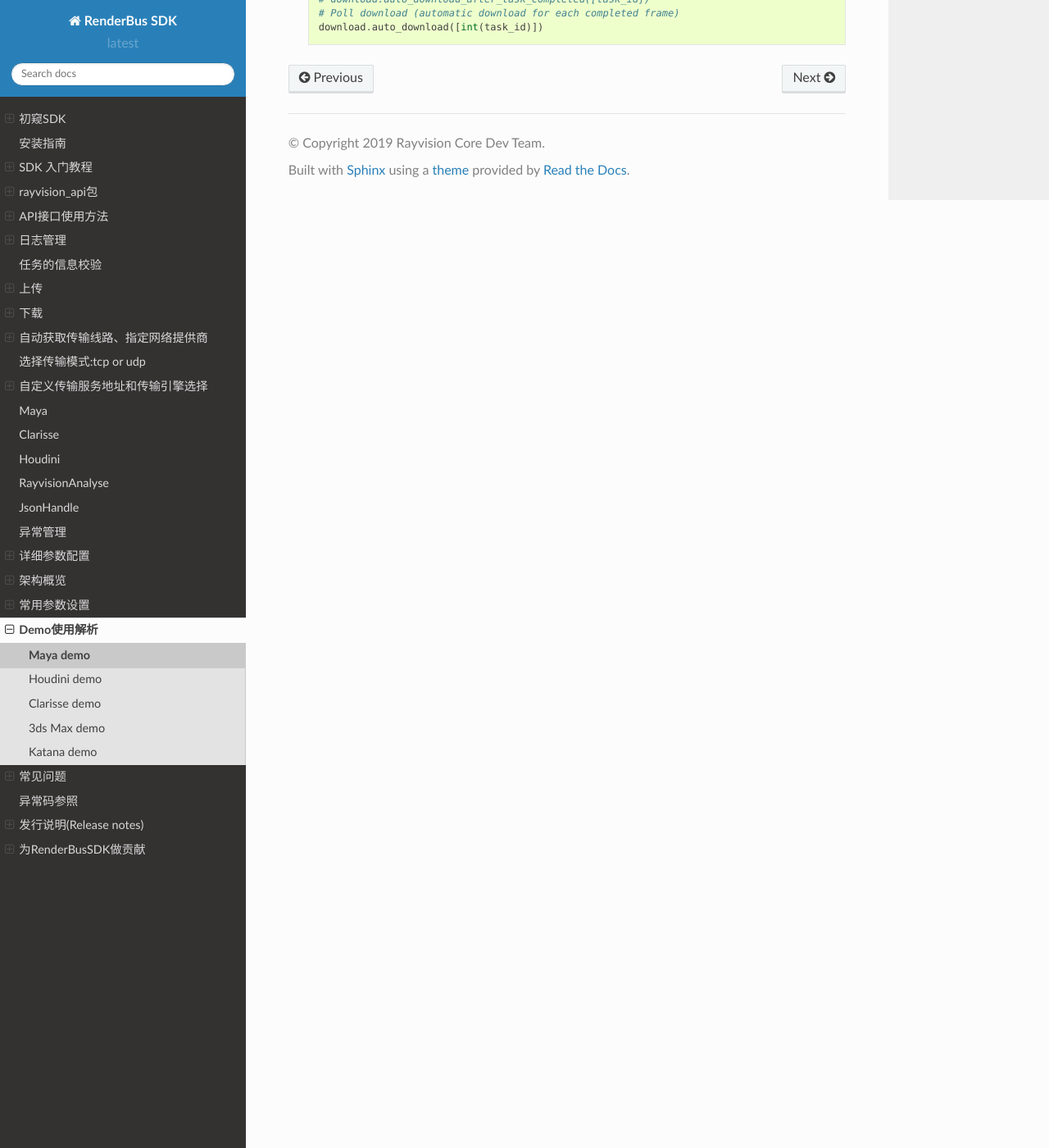
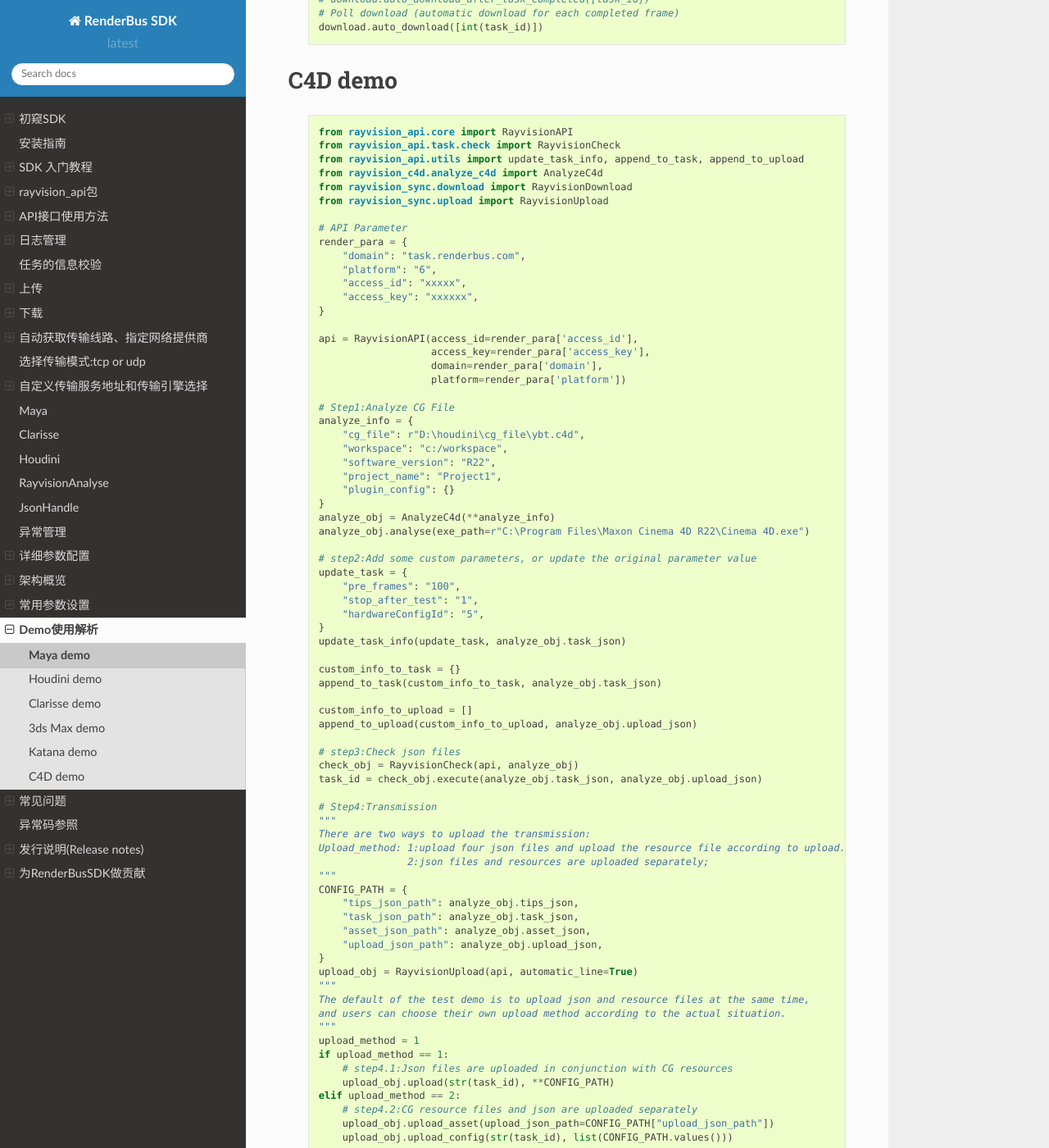
Before and after one commit to renderbus/docs_sdk, a Sphinx documentation site: the page built from docs/render/demo/demo.rst, in a window 1280 px wide and 1400 px high, scrolled down 8122 px. Shown: the whole window at 82% size. Built offline with Sphinx 7.4.7 and the Read the Docs theme 2.0.0, drawn with Linux system fonts in a browser that asks for light colours; some of the changed text lies outside the part shown.

Commit message:
feat: Add a C4D operation document

```diff
--- a/docs/render/demo/demo.rst
+++ b/docs/render/demo/demo.rst
@@ -479,3 +479,94 @@
     # download.auto_download_after_task_completed([task_id])
     # Poll download (automatic download for each completed frame)
     download.auto_download([int(task_id)])
+
+
+C4D demo
+------------
+
+  ::
+
+    from rayvision_api.core import RayvisionAPI
+    from rayvision_api.task.check import RayvisionCheck
+    from rayvision_api.utils import update_task_info, append_to_task, append_to_upload
+    from rayvision_c4d.analyze_c4d import AnalyzeC4d
+    from rayvision_sync.download import RayvisionDownload
+    from rayvision_sync.upload import RayvisionUpload
+
+    # API Parameter
+    render_para = {
+        "domain": "task.renderbus.com",
+        "platform": "6",
+        "access_id": "xxxxx",
+        "access_key": "xxxxxx",
+    }
+
+    api = RayvisionAPI(access_id=render_para['access_id'],
+                       access_key=render_para['access_key'],
+                       domain=render_para['domain'],
+                       platform=render_para['platform'])
+
+    # Step1:Analyze CG File
+    analyze_info = {
+        "cg_file": r"D:\houdini\cg_file\ybt.c4d",
+        "workspace": "c:/workspace",
+        "software_version": "R22",
+        "project_name": "Project1",
+        "plugin_config": {}
+    }
+    analyze_obj = AnalyzeC4d(**analyze_info)
+    analyze_obj.analyse(exe_path=r"C:\Program Files\Maxon Cinema 4D R22\Cinema 4D.exe")
+
+    # step2:Add some custom parameters, or update the original parameter value
+    update_task = {
+        "pre_frames": "100",
+        "stop_after_test": "1",
+        "hardwareConfigId": "5",
+    }
+    update_task_info(update_task, analyze_obj.task_json)
+
+    custom_info_to_task = {}
+    append_to_task(custom_info_to_task, analyze_obj.task_json)
+
+    custom_info_to_upload = []
+    append_to_upload(custom_info_to_upload, analyze_obj.upload_json)
+
+    # step3:Check json files
+    check_obj = RayvisionCheck(api, analyze_obj)
+    task_id = check_obj.execute(analyze_obj.task_json, analyze_obj.upload_json)
+
+    # Step4:Transmission
+    """
+    There are two ways to upload the transmission:
+    Upload_method: 1:upload four json files and upload the resource file according to upload.json;
+                   2:json files and resources are uploaded separately;
+    """
+    CONFIG_PATH = {
+        "tips_json_path": analyze_obj.tips_json,
+        "task_json_path": analyze_obj.task_json,
+        "asset_json_path": analyze_obj.asset_json,
+        "upload_json_path": analyze_obj.upload_json,
+    }
+    upload_obj = RayvisionUpload(api, automatic_line=True)
+    """
+    The default of the test demo is to upload json and resource files at the same time,
+    and users can choose their own upload method according to the actual situation.
+    """
+    upload_method = 1
+    if upload_method == 1:
+        # step4.1:Json files are uploaded in conjunction with CG resources
+        upload_obj.upload(str(task_id), **CONFIG_PATH)
+    elif upload_method == 2:
+        # step4.2:CG resource files and json are uploaded separately
+        upload_obj.upload_asset(upload_json_path=CONFIG_PATH["upload_json_path"])
+        upload_obj.upload_config(str(task_id), list(CONFIG_PATH.values()))
+
+    # Step5:Submit Task
+    api.submit(int(task_id))
+
+    # Step6:Download
+    download = RayvisionDownload(api)
+    # All complete before the automatic start of uniform download.
+    # download.auto_download_after_task_completed([task_id])
+    # Poll download (automatic download for each completed frame)
+    download.auto_download([int(task_id)])
--- a/docs/render/demo/index.rst
+++ b/docs/render/demo/index.rst
@@ -1,6 +1,6 @@
 Demo使用解析
 ============
- *houdini, clarisse, maya 的使用样例*
+ *使用样例*
 
 .. toctree::
    :maxdepth: 4
--- a/docs/render/first_look.rst
+++ b/docs/render/first_look.rst
@@ -47,8 +47,10 @@
 
 - VR Standalone
 
+- C4D
+
 .. note::
-   如果客户自行分析场景，理论还可以支持Blender, c4d, Arnold Standalone, KeyShot等渲染软件。
+   如果客户自行分析场景，理论还可以支持Blender, Arnold Standalone, KeyShot等渲染软件。
 
 .. _header-n19:
 
--- a/docs/render/para_configration.rst
+++ b/docs/render/para_configration.rst
@@ -11,3 +11,4 @@
    json_file/配置文件文档之Katana.md
    json_file/配置文件文档之Nuke.md
    json_file/配置文件文档之VR Standalone.md
+   json_file/配置文件文档之C4d.md
```
Also changed, not shown: docs/render/SDK_tutorial.md (+1 -1 lines), docs/render/json_file/配置文件文档之C4d.md (added, +300 -0 lines).
